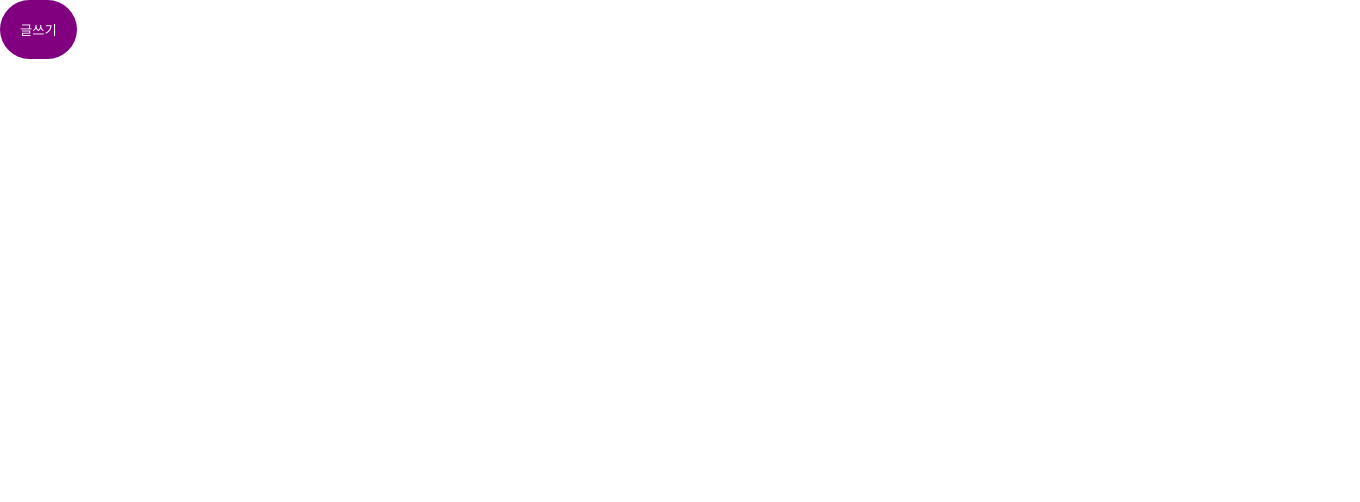
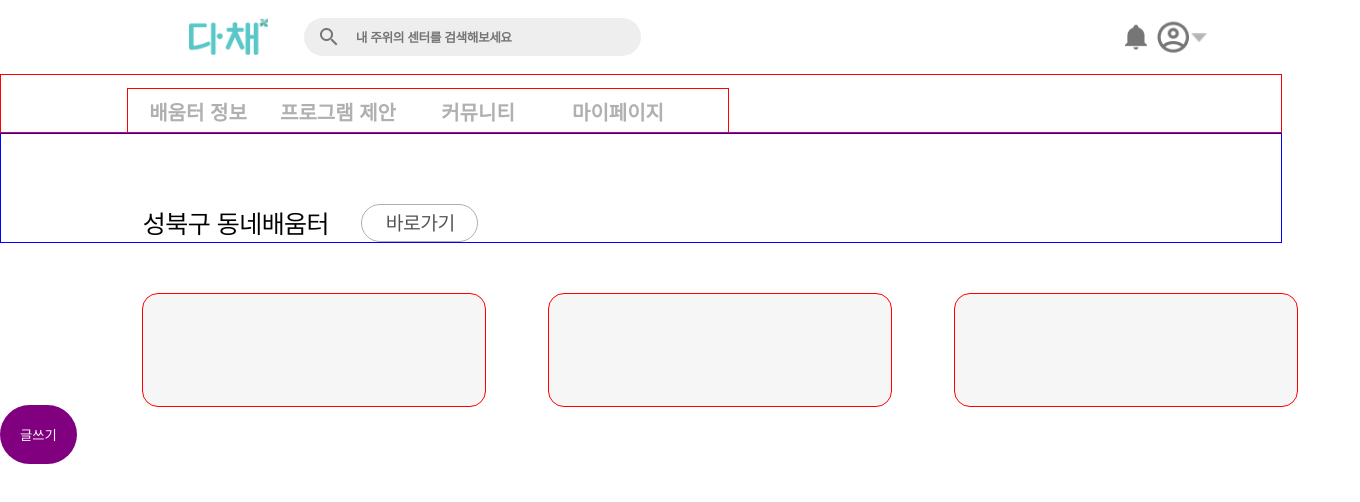
Before and after one commit to KUSITMS-27-chilling/Dachae-FE, a React (Vite) app: page /mainDetail in a window 1280 px wide. Shown: the top 502 px of the page, 1360 px wide, since content can reach past the window. Built offline with nearby package versions, Linux system fonts and the light colour scheme.

Commit message:
feat: 메인 상세페이지 진행중

```diff
--- a/src/components/Main/MainBodyContent.tsx
+++ b/src/components/Main/MainBodyContent.tsx
@@ -24,6 +24,7 @@ function MainBodyContent() {
     const goMainDetail =()=>{
         navigate("/mainDetail");
       }
+
   return (
     <>
     <MainBody_Content>
--- /dev/null
+++ b/src/components/Modal/Modal.tsx
@@ -0,0 +1,92 @@
+import React from 'react'
+import { useState, useRef } from "react";
+import  Dropdown ,{ Option }from 'react-dropdown';
+import{
+    Modal1,
+    ExitBtn,
+    ModalBg,
+    ModalBtn,
+    MainText,
+    Content,
+    Title,
+    Region,
+    Class,
+    Day,
+    Write,
+    SubmitBtn,
+    Button,
+  } from '../../pages/Main/MainPageDetail.styled'
+
+function Modal() {
+    const [text, setText] = useState("");
+    const [title, setTitle] = useState("");
+    const [modal, setModal] = useState(false);
+
+
+  const outside = useRef(null);
+
+  const handleChange = (e: React.ChangeEvent<HTMLInputElement>) => {
+    setTitle(e.target.value);
+  };
+  const handleChange1 = (e: React.ChangeEvent<HTMLInputElement>) => {
+    setText(e.target.value);
+  };
+
+  //지역 옵션
+  const options = ['Option 1', 'Option 2', 'Option 3'];
+  const [selectedOption, setSelectedOption] = useState(options[0]);
+
+  const handleSelect = (event: React.ChangeEvent<HTMLSelectElement>) => {
+    setSelectedOption(event.target.value);
+  };
+  //강의 옵션
+  const options1 = ['Option 1', 'Option 2', 'Option 3'];
+  const [selectedOption1, setSelectedOption1] = useState(options1[0]);
+
+  const handleSelect1 = (event: React.ChangeEvent<HTMLSelectElement>) => {
+    setSelectedOption1(event.target.value);
+  };
+
+  return (
+    <div>
+      <Modal1>
+            <MainText>후기 작성하기</MainText>
+            <Content>
+              <Title>
+                <div>제목</div>
+                <input  onChange={handleChange} value={title} />
+              </Title>
+              <Region>지역
+              <select value={selectedOption} onChange={handleSelect}>
+                {options.map((option, index) => (
+              <option key={index} value={option}>
+                {option}
+              </option>
+              ))}
+            </select>
+              </Region>
+              <Class>강의
+              <select value={selectedOption1} onChange={handleSelect1}>
+                {options1.map((option, index) => (
+              <option key={index} value={option}>
+                {option}
+              </option>
+              ))}
+            </select>
+              </Class>
+              <Day>날짜</Day>
+              <Write>글쓰기
+                <input  onChange={handleChange1} value={text} />
+              </Write>
+
+            </Content>
+            <Button>
+            <ExitBtn onClick={ () => setModal(false) }>닫기</ExitBtn>
+            <SubmitBtn onClick={ () => setModal(false) }>완료</SubmitBtn>
+            </Button>
+        </Modal1>
+    </div>
+  )
+}
+
+export default Modal
--- a/src/pages/Main/MainPageDetail.styled.ts
+++ b/src/pages/Main/MainPageDetail.styled.ts
@@ -1,8 +1,87 @@
 import styled from "styled-components";
 
+export const MainBody_Tapbar = styled.div`
+  position: relative;
+  width: 100%;
+  height: 57px;
+  background-color: white;
+  border: 1px solid red;
+
+  .MainBody_Tapbar_In{
+    position: absolute;
+    width: 600px;
+    height: 44px;
+    border: 1px solid red;
+    margin-left: 126px;
+    margin-top: 13px;
+  }
+  .MainBody_Tapbar_In > button{
+    width: 140px;
+    height: 44px;
+    background-color:transparent;
+    border: none;
+    font-size: 20px;
+    font-weight: 600;
+    color: #B0B0B0;
+    letter-spacing: -5%;
+  }
+`
+export const MainBody_Content_title = styled.div`
+  position: relative;
+   width: 100%;
+   height: 108px;
+  border: 1px solid blue;
+  display: flex;
+  align-items: end;
+`
+export const MainBody_Content_title1 = styled.div`
+ position: absolute;
+  left: 142px;
+  font-size: 26px;
+  letter-spacing: -5%;
+  font-weight: 500px;
+  margin-bottom: 3px;
+`
+export const MainBody_Content_detail = styled.div`
+  position: absolute;
+  display: flex;
+  font-size: 20px;
+  letter-spacing: -5%;
+  margin-left: 360px;
+  width: 115px;
+  height: 36px;
+  cursor: pointer;
+  border: 1px solid #B0B0B0;
+  border-radius: 20px;
 
 
-export const Modal = styled.div`
+  #center-news__header--setting-text {
+    font-weight: 400;
+    margin-left: 24px;
+    margin-top: 6px;
+    color: #535353;
+  }
+`
+
+
+export const MainBody_Card = styled.div`
+width: 1218px;
+height: 112px;
+display: flex;
+margin-left: 142px;
+margin-top: 50px;
+`
+
+export const Mainbody_CardContent = styled.div`
+width: 344px;
+height: 112px;
+border-radius: 16px;
+background-color: #F6F6F6;
+border: 1px solid red;
+margin-right: 62px;
+`
+/////////모달 스타일 시작
+export const Modal1 = styled.div`
 width: 836px;
 height: 770px;
 border-radius: 20px;
--- a/src/pages/Main/MainPageDetail.tsx
+++ b/src/pages/Main/MainPageDetail.tsx
@@ -1,52 +1,69 @@
 import React from 'react'
+import { useNavigate } from 'react-router-dom';
 import { useState, useRef } from "react";
 import  Dropdown ,{ Option }from 'react-dropdown';
+import Modal from '../../components/Modal/Modal';
+import Header from '../../components/Header/Header';
+
 import{
-  Modal,
-  ExitBtn,
   ModalBg,
   ModalBtn,
-  MainText,
-  Content,
-  Title,
-  Region,
-  Class,
-  Day,
-  Write,
-  SubmitBtn,
-  Button
+  MainBody_Tapbar,
+  MainBody_Content_title,
+  MainBody_Content_title1,
+  MainBody_Content_detail,
+  MainBody_Card,
+  Mainbody_CardContent,
+
 } from '../Main/MainPageDetail.styled'
 
 const MainPageDetail = () =>{
+  const navigate = useNavigate();
+  const goLogin =()=>{
+      navigate("/login");
+  }
+  const goMain =()=>{ //메인 디테일
+      navigate("/mainDetail");
+    }
+  const goSuggest =()=>{ //제안할래요
+      navigate("/suggest");
+    }
+  const goCommu =()=>{ //커뮤니티
+      navigate("/commu");
+    }
+  const goMypage =()=>{ //마이페이지
+      navigate("/mypage");
+    }
+  const goMainDetail =()=>{
+      navigate("/mainDetail");
+    }
+
   const [modal, setModal] = useState(false);
-  const [text, setText] = useState("")
-  const [title, setTitle] = useState("")
   const outside = useRef(null);
-
-  const handleChange = (e: React.ChangeEvent<HTMLInputElement>) => {
-    setTitle(e.target.value);
-  };
-  const handleChange1 = (e: React.ChangeEvent<HTMLInputElement>) => {
-    setText(e.target.value);
-  };
-
-  //지역 옵션
-  const options = ['Option 1', 'Option 2', 'Option 3'];
-  const [selectedOption, setSelectedOption] = useState(options[0]);
-
-  const handleSelect = (event: React.ChangeEvent<HTMLSelectElement>) => {
-    setSelectedOption(event.target.value);
-  };
-  //강의 옵션
-  const options1 = ['Option 1', 'Option 2', 'Option 3'];
-  const [selectedOption1, setSelectedOption1] = useState(options1[0]);
-
-  const handleSelect1 = (event: React.ChangeEvent<HTMLSelectElement>) => {
-    setSelectedOption1(event.target.value);
-  };
 
   return (
     <div>
+      <Header>
+      </Header>
+      <MainBody_Tapbar>
+      <div className='MainBody_Tapbar_In'>
+        <button onClick={goMain}>배움터 정보</button>
+        <button onClick={goSuggest}>프로그램 제안</button>
+        <button onClick={goCommu}>커뮤니티</button>
+        <button onClick={goMypage}>마이페이지</button>
+      </div>
+      </MainBody_Tapbar>
+      <MainBody_Content_title>
+            <MainBody_Content_title1>성북구 동네배움터</MainBody_Content_title1>
+            <MainBody_Content_detail>
+                <div id='center-news__header--setting-text' onClick={goMainDetail}>바로가기</div>
+            </MainBody_Content_detail>
+        </MainBody_Content_title>
+        <MainBody_Card>
+          <Mainbody_CardContent></Mainbody_CardContent>
+          <Mainbody_CardContent></Mainbody_CardContent>
+          <Mainbody_CardContent></Mainbody_CardContent>
+        </MainBody_Card>
       <ModalBtn onClick={ () => setModal(true) }>글쓰기</ModalBtn>
       {
         modal &&
@@ -54,42 +71,7 @@ const MainPageDetail = () =>{
           ref={outside}
           onClick={ (e) => { if(e.target === outside.current) setModal(false) } }
         >
-        <Modal>
-            <MainText>후기 작성하기</MainText>
-            <Content>
-              <Title>
-                <div>제목</div>
-                <input  onChange={handleChange} value={title} />
-              </Title>
-              <Region>지역
-              <select value={selectedOption} onChange={handleSelect}>
-                {options.map((option, index) => (
-              <option key={index} value={option}>
-                {option}
-              </option>
-              ))}
-            </select>
-              </Region>
-              <Class>강의
-              <select value={selectedOption1} onChange={handleSelect1}>
-                {options1.map((option, index) => (
-              <option key={index} value={option}>
-                {option}
-              </option>
-              ))}
-            </select>
-              </Class>
-              <Day>날짜</Day>
-              <Write>글쓰기
-                <input  onChange={handleChange1} value={text} />
-              </Write>
-
-            </Content>
-            <Button>
-            <ExitBtn onClick={ () => setModal(false) }>닫기</ExitBtn>
-            <SubmitBtn onClick={ () => setModal(false) }>완료</SubmitBtn>
-            </Button>
-        </Modal>
+          <Modal/>
       </ModalBg>
       }
 
```
